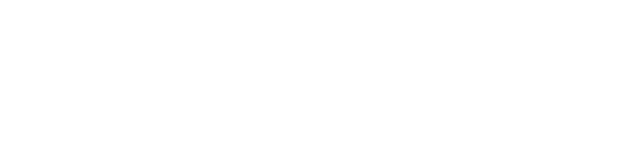
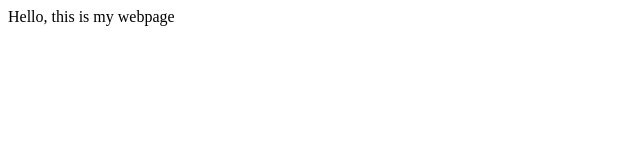
Before and after one commit to wangk141/Portfolio, a plain HTML site: page index.html in a window 1280 px wide. Shown: the whole page, without its empty margins (0-640 px from the left). Drawn offline with Linux system fonts and the light colour scheme.

Commit message:
Update index.html

```diff
--- a/index.html
+++ b/index.html
@@ -4,6 +4,6 @@
 <title>Portfolio</title>
 </head>
 <body>
-
+<h>Hello, this is my webpage</h>
 </body>
 </html>
```
